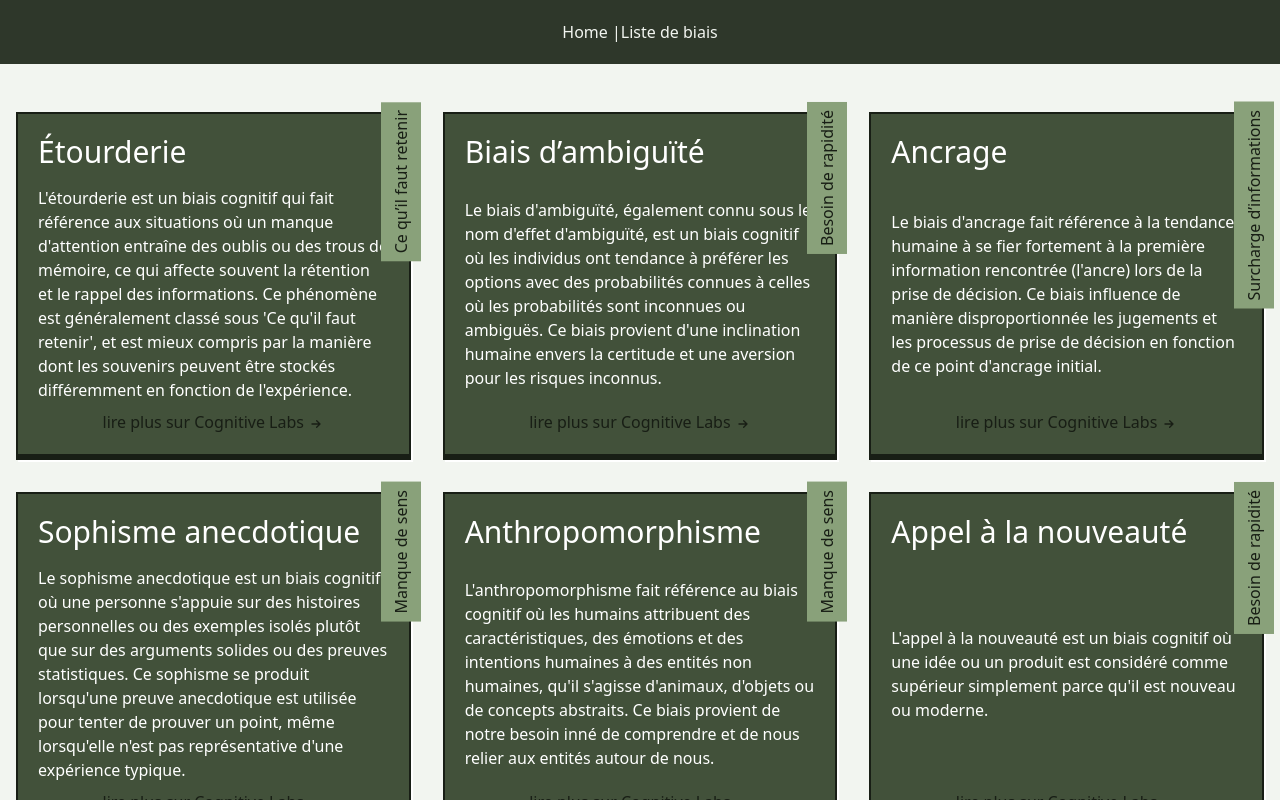
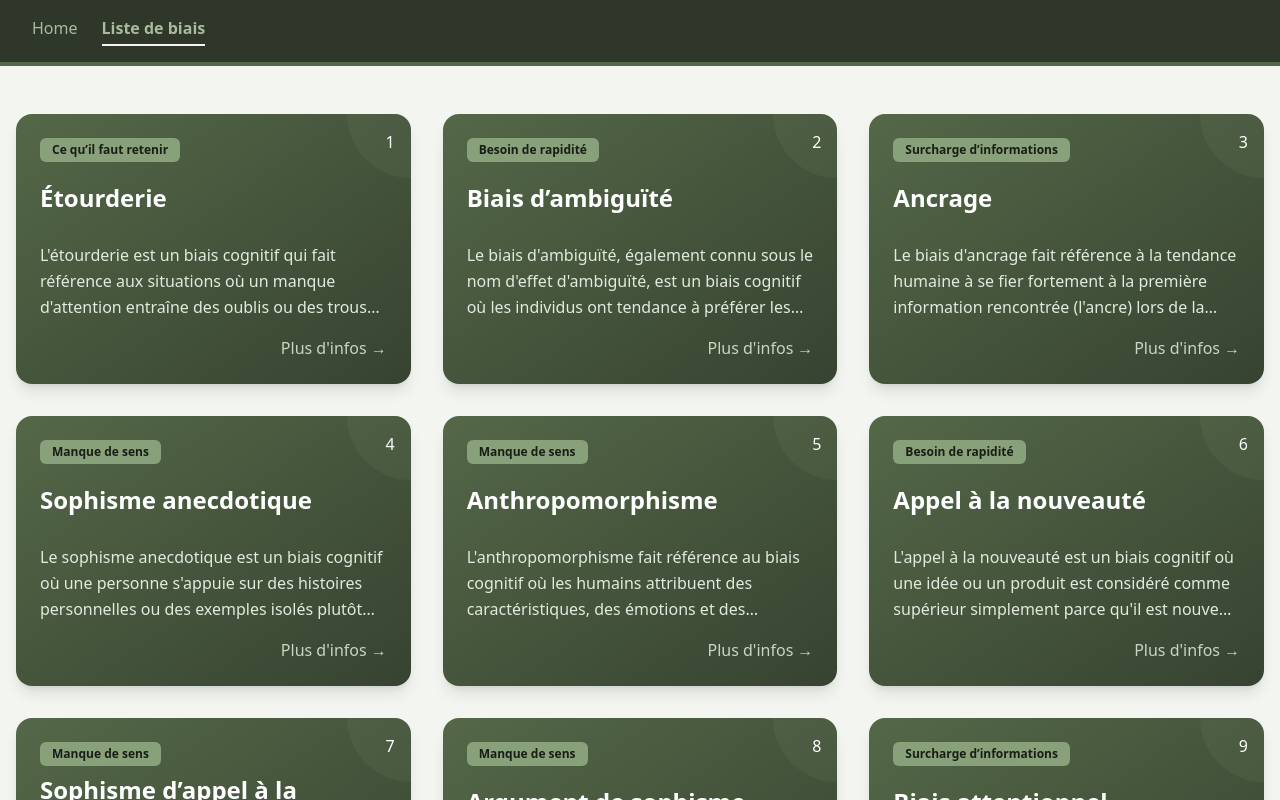
Before and after one commit to yassine-mahjoubi/biais-cognitifs, a Vue app: page /liste in a window 1280 px wide. Shown: the top 800 px of the page. Built offline with nearby package versions, Linux system fonts and the light colour scheme.

Commit message:
feat: update layout and styling for Bias components; add CardStyleDark and CardStyleLight (#23)

```diff
--- a/index.html
+++ b/index.html
@@ -6,7 +6,7 @@
     <link href="/src/style.css" rel="stylesheet" />
 
     <meta name="viewport" content="width=device-width, initial-scale=1.0" />
-    <title>Vite App</title>
+    <title>%VITE_APP_NAME%</title>
   </head>
   <body>
     <div id="app"></div>
--- a/src/components/Layout/Menu.vue
+++ b/src/components/Layout/Menu.vue
@@ -1,11 +1,17 @@
-<script setup lang="ts"></script>
+<script setup lang="ts">
+const navLinkClass = 'text-heavy-metal-300 hover:text-heavy-metal-50 transition-colors'
+const navLinkActiveClass = 'font-bold text-heavy-metal-50 border-b-2 border-heavy-metal-50 pb-1'
+</script>
+
 <template>
-  <div
-    class="bg-blend-saturation text-heavy-metal-50 bg-heavy-metal-900 p-5 mx-auto flex justify-around w-full"
+  <nav
+    aria-label="Menu principal"
+    role="navigation"
+    class="sticky top-0 z-50 bg-heavy-metal-900 backdrop-blur-md border-b-4 border-heavy-metal-600 px-8 py-4 flex gap-6"
   >
-    <nav>
-      <RouterLink to="/">Home |</RouterLink>
-      <RouterLink to="/liste">Liste de biais</RouterLink>
-    </nav>
-  </div>
+    <RouterLink to="/" :class="navLinkClass" :active-class="navLinkActiveClass"> Home </RouterLink>
+    <RouterLink to="/liste" :class="navLinkClass" :active-class="navLinkActiveClass">
+      Liste de biais
+    </RouterLink>
+  </nav>
 </template>
--- a/src/components/UI/BiasItem.vue
+++ b/src/components/UI/BiasItem.vue
@@ -1,49 +1,16 @@
 <script lang="ts" setup>
+import { shallowRef } from 'vue'
+import CardStyleDark from './CardStyleDark.vue'
+import CardStylelight from './CardStyleLight.vue'
 import type { Bias } from '../../type/Bias'
 
 defineProps<{
   bias: Bias
+  index: number
 }>()
+const styleActif = shallowRef(CardStyleDark)
 </script>
 
 <template>
-  <div
-    class="bg-heavy-metal-700 text-white p-5 border-heavy-metal-950 relative border-b-6 h-full flex flex-col justify-between border-2 shadow-[2px_2px_0_0]"
-  >
-    <span class="test absolute -right-3 -top-3 p-2 bg-heavy-metal-400 text-heavy-metal-950">{{
-      bias.category_name
-    }}</span>
-    <h2 class="text-3xl mb-4">{{ bias.name }}</h2>
-    <p class="">{{ bias.description }}</p>
-    <a
-      :href="bias.url"
-      target="_blank"
-      title="lien externe"
-      class="text-heavy-metal-950 self-center mt-2"
-      >lire plus sur Cognitive Labs
-      <svg
-        aria-hidden="true"
-        class="w-4 h-4 inline"
-        fill="none"
-        stroke="currentColor"
-        viewBox="0 0 24 24"
-      >
-        <path
-          stroke-linecap="round"
-          stroke-linejoin="round"
-          stroke-width="2"
-          d="M13 7l5 5m0 0l-5 5m5-5H6"
-        />
-      </svg>
-    </a>
-  </div>
+  <component :is="styleActif" :bias :index></component>
 </template>
-<style scoped>
-.test {
-  line-height: var(--font-line-ui);
-  text-orientation: sideways;
-  transform: rotate(180deg);
-  white-space: nowrap;
-  writing-mode: vertical-rl;
-}
-</style>
--- a/src/components/UI/BiasList.vue
+++ b/src/components/UI/BiasList.vue
@@ -8,8 +8,8 @@ defineProps<{
 
 <template>
   <ul class="grid grid-cols-1 md:grid-cols-2 xl:grid-cols-3 gap-8">
-    <li v-for="bias in biases" :key="bias.id" :id="bias.id">
-      <BiasItem :bias="bias" />
+    <li v-for="(bias, index) in biases" :key="bias.id" :id="bias.id">
+      <BiasItem :bias="bias" :index="index" />
     </li>
   </ul>
 </template>
--- /dev/null
+++ b/src/components/UI/CardStyleDark.vue
@@ -0,0 +1,41 @@
+<script lang="ts" setup>
+import type { Bias } from '../../type/Bias'
+
+defineProps<{
+  bias: Bias
+  index: number
+}>()
+</script>
+
+<template>
+  <div
+    class="bg-linear-to-br from-heavy-metal-600 to-heavy-metal-800 text-white p-6 rounded-2xl shadow-lg hover:shadow-xl transition-all relative h-full flex flex-col overflow-hidden"
+  >
+    <div
+      class="absolute top-0 right-0 w-32 h-32 bg-heavy-metal-400 opacity-10 rounded-full -mr-16 -mt-16"
+    ></div>
+    <span
+      class="absolute px-3 py-1 bg-heavy-metal-400 text-heavy-metal-950 text-xs font-bold rounded-md"
+      >{{ bias.category_name }}</span
+    >
+    <span class="absolute top-4 right-4">
+      {{ index + 1 }}
+    </span>
+    <h2 class="text-2xl font-bold text-white mt-8 mb-4 min-h-14 flex items-center relative z-10">
+      {{ bias.name }}
+    </h2>
+    <p class="text-heavy-metal-100 leading-relaxed grow mb-4 relative z-10 line-clamp-3">
+      {{ bias.description }}
+    </p>
+    <a
+      :href="bias.url"
+      target="_blank"
+      title="Plus d'infos sur le biais sur Cognitive Labs - nouvelle fenêtre"
+      rel="noopener"
+      class="text-heavy-metal-200 hover:text-white font-medium inline-flex items-center gap-1 self-end group relative z-10"
+    >
+      Plus d'infos
+      <i aria-hidden="true" class="group-hover:translate-x-1 transition-transform">→</i>
+    </a>
+  </div>
+</template>
--- /dev/null
+++ b/src/components/UI/CardStyleLight.vue
@@ -0,0 +1,36 @@
+<script lang="ts" setup>
+import type { Bias } from '../../type/Bias'
+
+defineProps<{
+  bias: Bias
+  index: number
+}>()
+</script>
+
+<template>
+  <div
+    class="bg-white border-l-8 border-heavy-metal-600 p-6 rounded-lg shadow-sm hover:shadow-md transition-shadow relative h-full flex flex-col"
+  >
+    <span
+      class="absolute -top-3 right-4 px-4 py-1 bg-heavy-metal-300 text-heavy-metal-950 text-sm font-bold rounded-full"
+    >
+      {{ bias.category_name }}
+    </span>
+    <h3 class="text-2xl font-bold text-heavy-metal-900 mt-2 mb-4 min-h-14 flex items-center">
+      {{ bias.name }}
+    </h3>
+    <p class="text-heavy-metal-700 leading-relaxed grow mb-4">
+      {{ bias.description }}
+    </p>
+    <a
+      :href="bias.url"
+      target="_blank"
+      title="Plus d'infos sur le biais sur Cognitive Labs - nouvelle fenêtre"
+      rel="noopener"
+      class="text-heavy-metal-600 hover:text-heavy-metal-800 font-medium inline-flex items-center gap-1 self-end group"
+    >
+      Plus d'infos
+      <i aria-hidden="true" class="group-hover:translate-x-1 transition-transform">→</i>
+    </a>
+  </div>
+</template>
```
